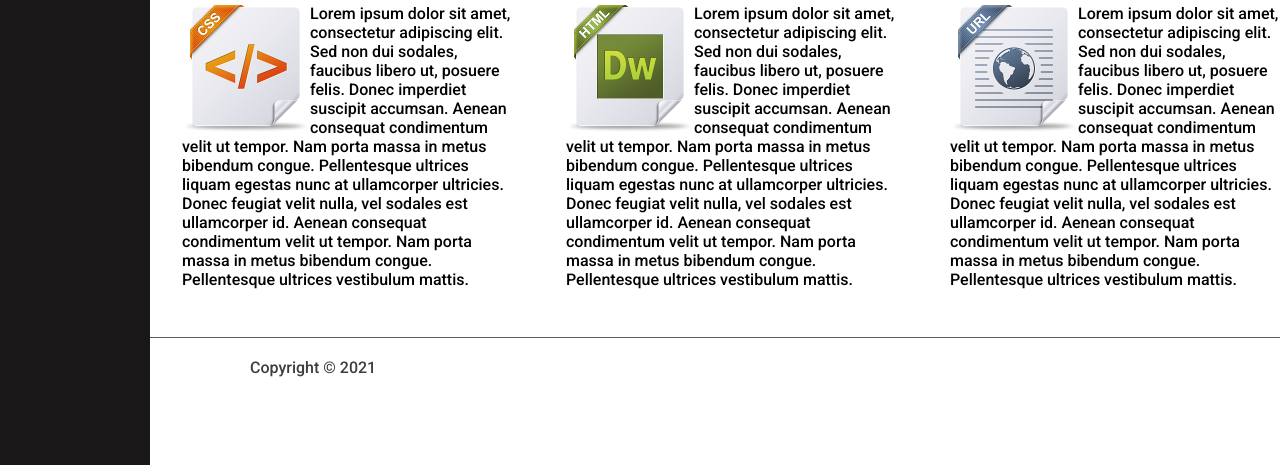
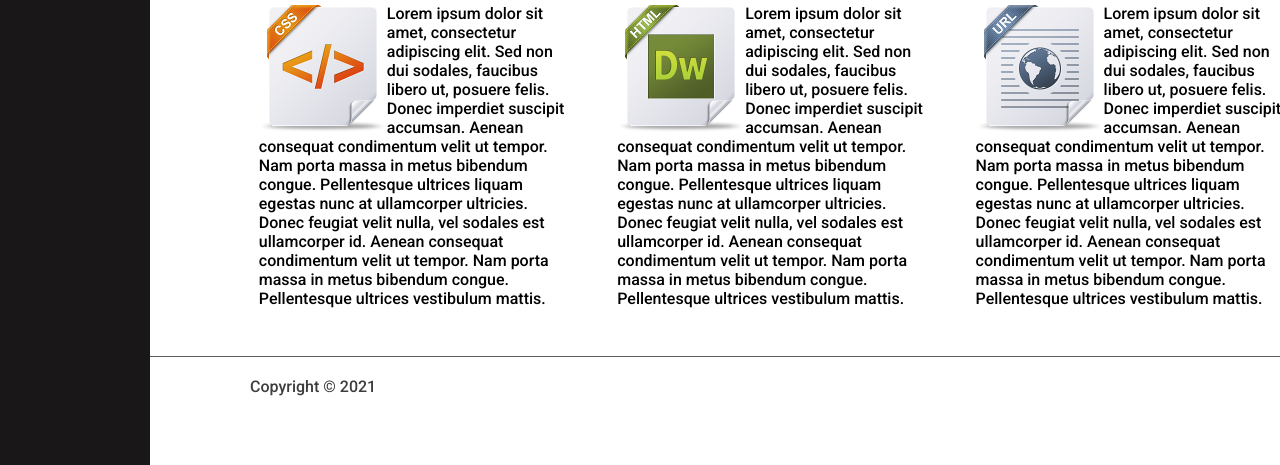
Before and after one commit to enternmoses/HTML_CSS_Phan_Hoang_Son, a plain HTML site: page index.html in a window 1280 px wide. Shown: the part 470-935 px from the top of the page. Drawn offline with Linux system fonts and the light colour scheme.

Commit message:
final-commit

```diff
--- a/css/main.css
+++ b/css/main.css
@@ -115,7 +115,7 @@ body {
 .page-columns {
     box-sizing: border-box;
     margin-top: 20px;
-    margin-left: 0;
+    margin-left: 6vw;
 
     display: flex;
     justify-content: space-between;
```
